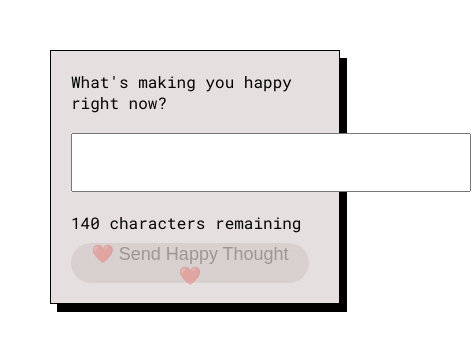
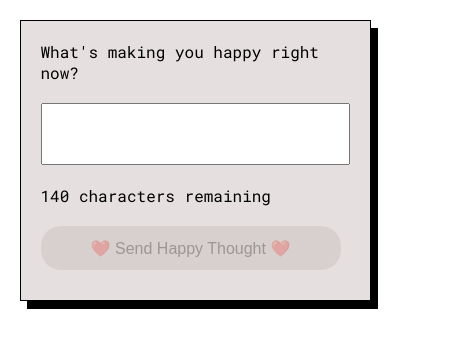
Before and after one commit to Technigo/project-happy-thoughts-vite, a React (Vite) app: page / in a window 390 px wide. Shown: the top 350 px of the page, 471 px wide, since content can reach past the window. Built offline with nearby package versions, Linux system fonts and the light colour scheme; no server answers.

Commit message:
responsivness

```diff
--- a/src/App.css
+++ b/src/App.css
@@ -10,14 +10,16 @@ body {
   font-family: "Roboto Mono", monospace;
   width: 100vw;
   margin: 0 auto;
+  overflow-x: hidden;
 }
 
 .thought-container {
   border: 1px solid black;
   padding: 20px;
-  margin: 50px;
+  margin: 20px auto;
   box-shadow: 7px 8px 0px rgba(0, 0, 0, 1);
   max-width: 450px;
+  width: 90%;
 }
 
 .input-form {
@@ -30,12 +32,14 @@ form {
   display: flex;
   flex-direction: column;
   align-items: flex-start;
+  width: 100%;
 }
 
 input[type="text"] {
-  width: 400px;
+  width: 100%;
   padding: 20px;
   margin: 20px 0;
+  font-size: 16px;
 }
 
 ul,
@@ -53,13 +57,16 @@ button {
   height: 40px;
   border-radius: 50%;
   margin-right: 10px;
-  font-size: 18px;
+  font-size: 16px;
+  cursor: pointer;
 }
 
 .submit {
   border-radius: 20px;
-  width: fit-content;
-  padding: 0 20px;
+  width: 100%;
+  max-width: 300px;
+  padding: 10px 20px;
+  margin: 10px 0;
 }
 
 /* button:hover {
@@ -84,9 +91,9 @@ button {
 }
 
 .thought-message {
-  margin-bottom: 30px;
-  font-size: 20px;
-  font-family: "Roboto Mono", monospace;
+  margin-bottom: 20px;
+  font-size: 16px;
+  line-height: 1.4;
   word-wrap: break-word;
 }
 
@@ -97,3 +104,43 @@ button {
 .error {
   color: red;
 }
+
+
+
+/* media queries for different screen sizes */
+@media (min-width: 768px) {
+  .thought-container {
+    margin: 30px auto;
+  }
+
+  .submit {
+    width: auto;
+  }
+
+  .thought-message {
+    font-size: 18px;
+  }
+}
+
+@media (min-width: 1024px) {
+  .thought-container {
+    margin: 50px auto;
+  }
+
+  .thought-message {
+    font-size: 20px;
+  }
+}
+
+/* touch-friendly sizing for mobile */
+@media (max-width: 480px) {
+  button {
+    width: 44px;
+    height: 44px;
+  }
+
+  .thought-footer {
+    flex-wrap: wrap;
+    gap: 10px;
+  }
+}
```
